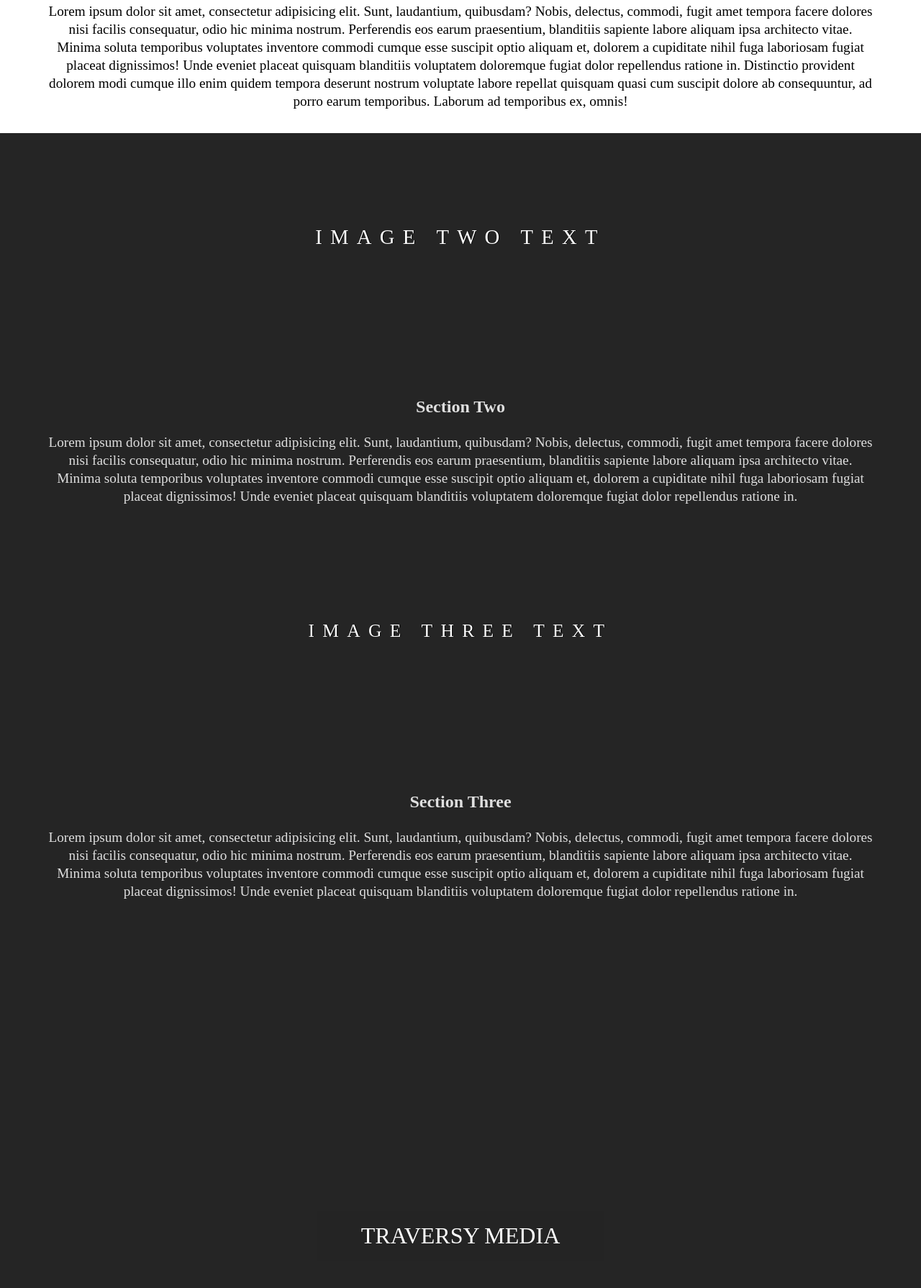
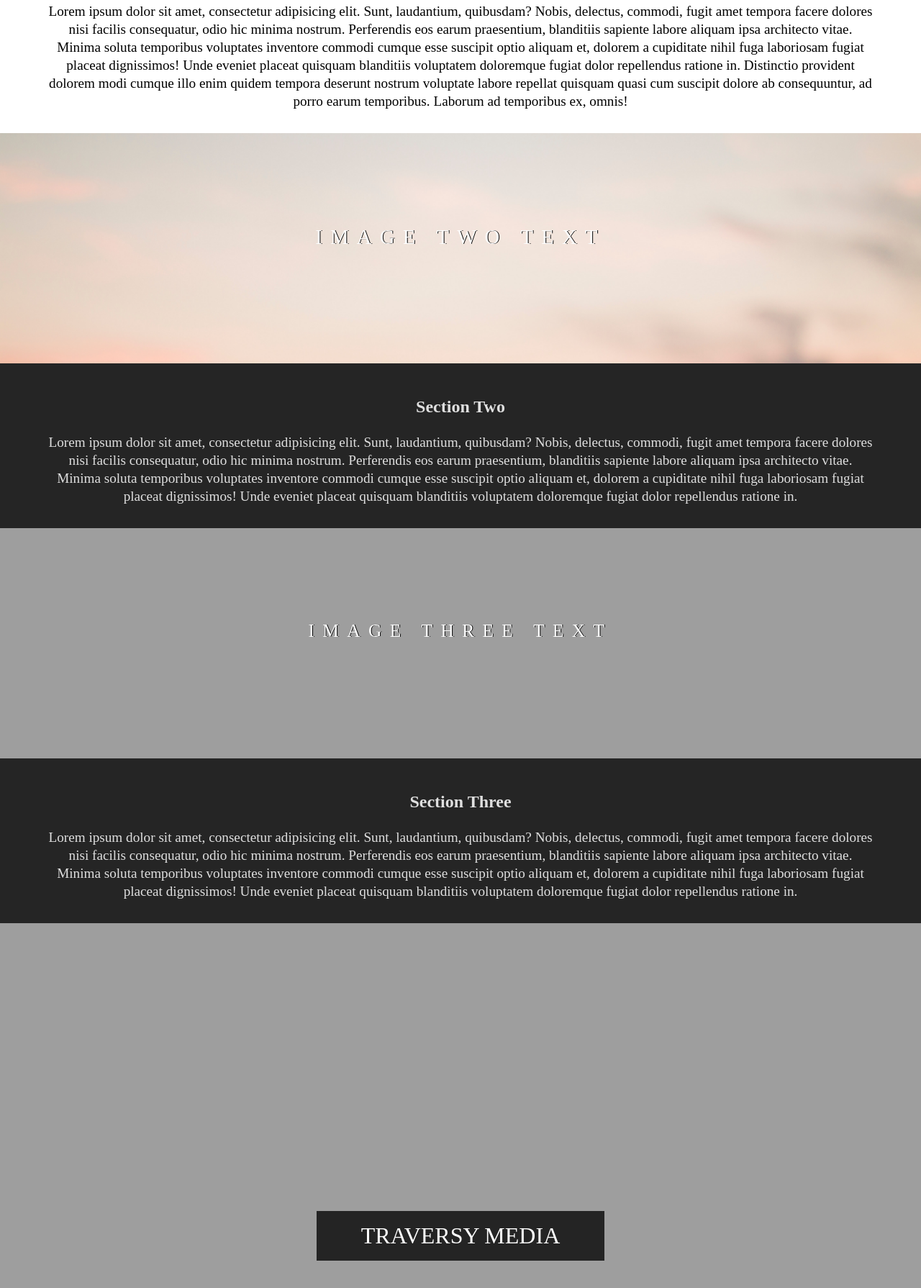
Before and after one commit to kosserin/third-one, a plain HTML site: page index.html in a window 1280 px wide. Shown: the part 910-2700 px from the top of the page at 72% size. Drawn offline with Linux system fonts and the light colour scheme; the site is published under a folder, as on GitHub Pages, so addresses that start at the root find nothing.

Commit message:
Update style.css

```diff
--- a/style.css
+++ b/style.css
@@ -22,7 +22,7 @@ p,h2{
 .img1{
     position: relative;
     /*
-    background-image: url("/img/11.jpg");
+    background-image: url("img/11.jpg");
     background-repeat: no-repeat;
     background-position: center;
     background-size: cover;
@@ -36,7 +36,7 @@ p,h2{
     position: absolute;
     top: 0; left: 0;
     width: 100%; height: 100%;
-    background-image: url(/img/11.jpg);
+    background-image: url(img/11.jpg);
     background-repeat: no-repeat;
     background-position: center;
     background-size: cover;
@@ -88,7 +88,7 @@ p,h2{
 .img2{
     position: sticky;
     top: 0;
-    background-image: url("/img/23.jpg");
+    background-image: url("img/23.jpg");
     background-repeat: no-repeat;
     background-size: cover;
     background-attachment: fixed;
@@ -108,7 +108,7 @@ p,h2{
 .img3{
     position: sticky;
     top: 0;
-    background-image: url("/img/33.jpg");
+    background-image: url("img/33.jpg");
     background-repeat: no-repeat;
     background-size: cover;
     background-attachment: fixed;
@@ -127,7 +127,7 @@ p,h2{
     position: relative;
     height:100%;
     /*
-    background-image: url("/img/11.jpg");
+    background-image: url("img/11.jpg");
     background-repeat: no-repeat;
     background-position: center;
     background-size: cover;
@@ -141,7 +141,7 @@ p,h2{
     position: absolute;
     top: 0; left: 0;
     width: 100%; height: 100%;
-    background-image: url(/img/11.jpg);
+    background-image: url(img/11.jpg);
     background-repeat: no-repeat;
     background-position: center;
     background-size: cover;
```
